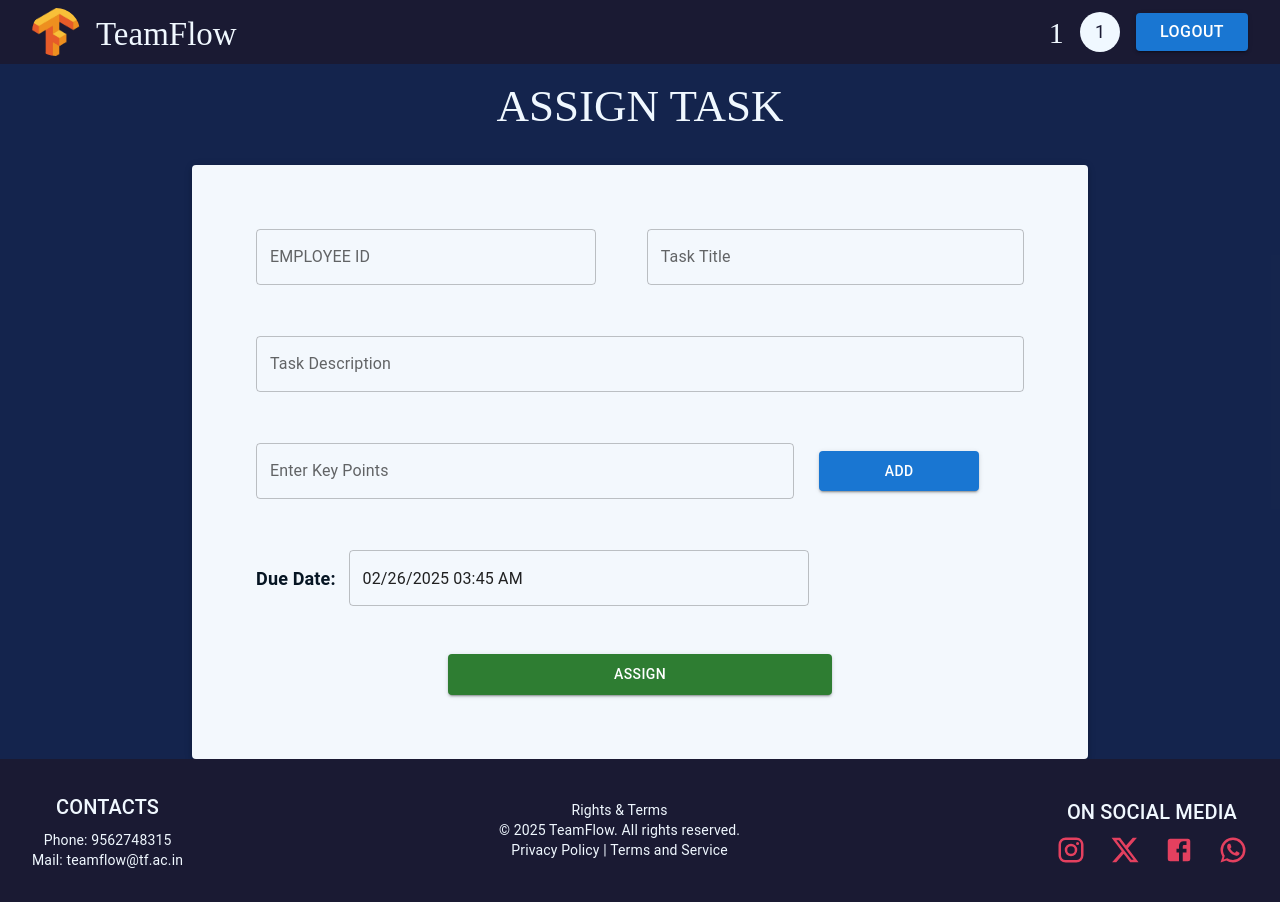
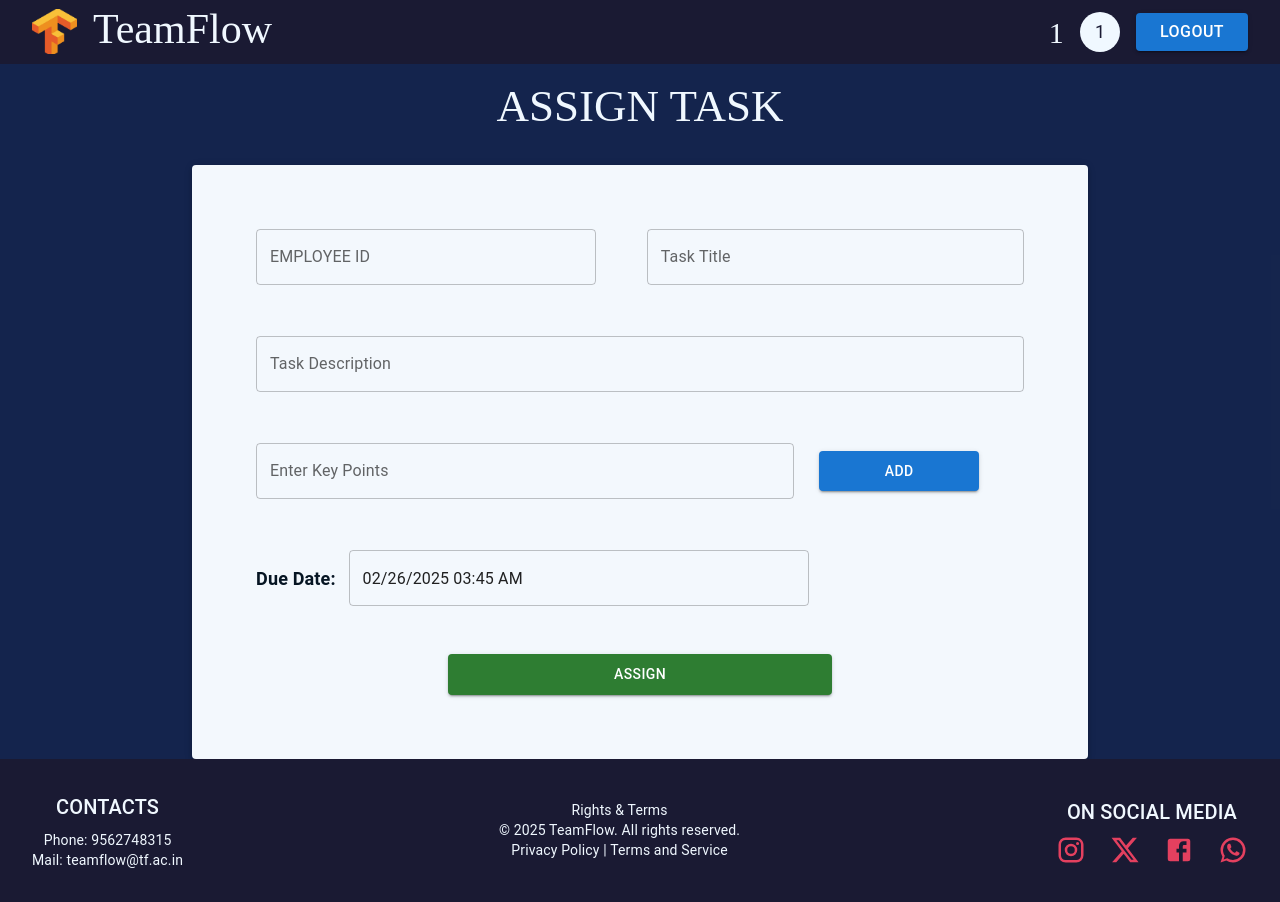
Before and after one commit to Prasath192006/TeamFlow_EmployeeManagement, a React (Vite) app in the folder client/my-app/: page /Manager/AssignTask/1 in a window 1280 px wide. Built offline with nearby package versions, Linux system fonts and the light colour scheme; a web font is replaced by a local one.

Commit message:
logIn page updated

```diff
--- a/client/my-app/src/components/HeaderCont.jsx
+++ b/client/my-app/src/components/HeaderCont.jsx
@@ -28,14 +28,15 @@ export default function HeaderCont({ name }) {
         <Avatar
           alt="Gravis Howard"
           src={logo}
-          sx={{ width: { xs: 32, md: 48 }, height: { xs: 32, md: 48 } }}
+          variant="square"
+          sx={{ width: { xs: 32, md: 45 }, height: { xs: 32, md: 45 } , }}
         />
         <Typography
           variant="h5"
           sx={{
             fontFamily: '"Sansita", serif',
-            fontSize: { xs: "24px", md: "33px" },
-            marginTop: { xs: "0", md: "5px" },
+            fontSize: { xs: "24px", md: "42px" },
+            marginTop: { xs: "0", md: "-5px" },
           }}
         >
           TeamFlow
--- a/client/my-app/src/components/Home/LogIn.jsx
+++ b/client/my-app/src/components/Home/LogIn.jsx
@@ -136,7 +136,7 @@ export default function ManagerComponent() {
                   onChange={(e) => setUserid(e.target.value)}
                 />
                 <TextField
-                  label="Enter Padssword"
+                  label="Enter Password"
                   type="password"
                   variant="standard"
                   fullWidth
```
